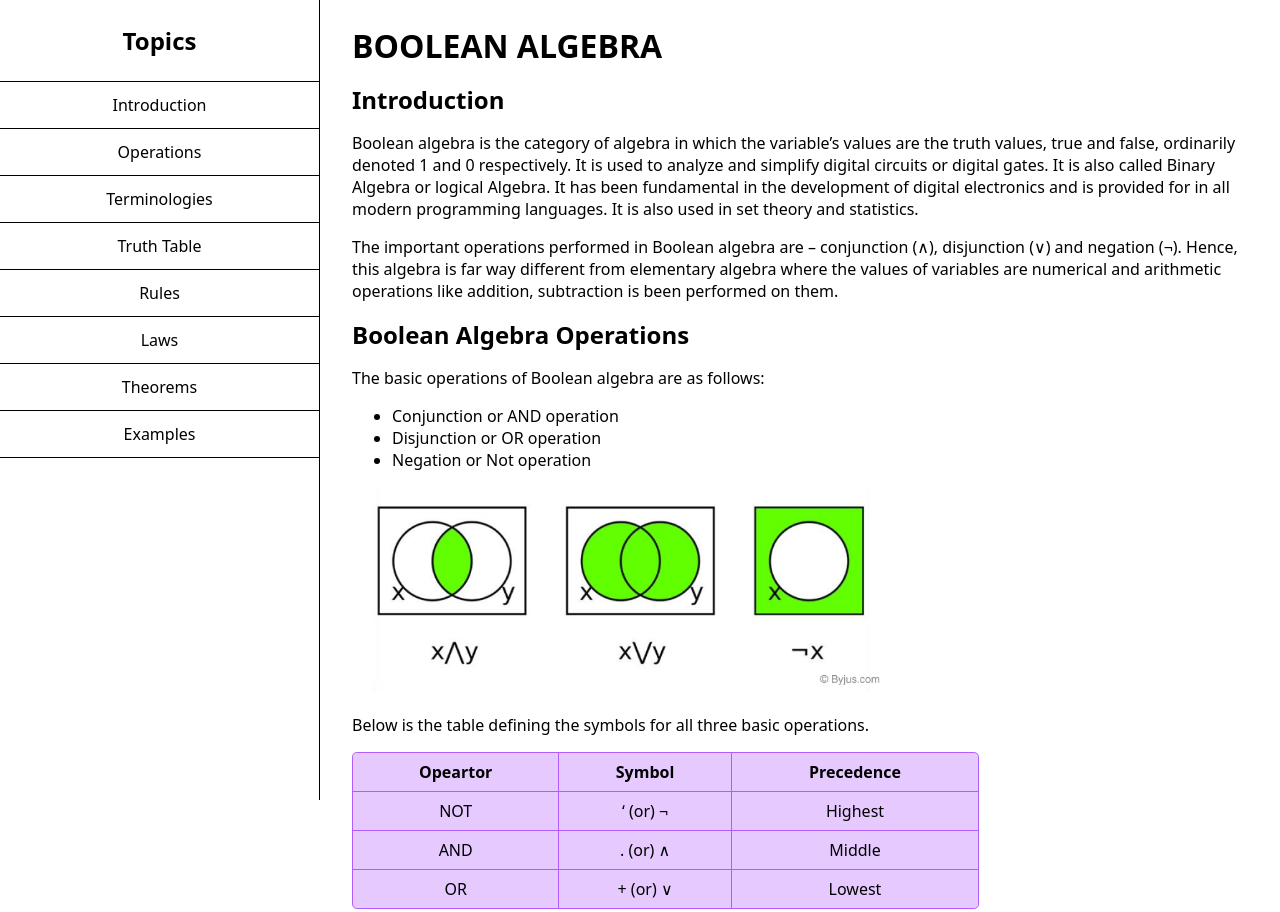
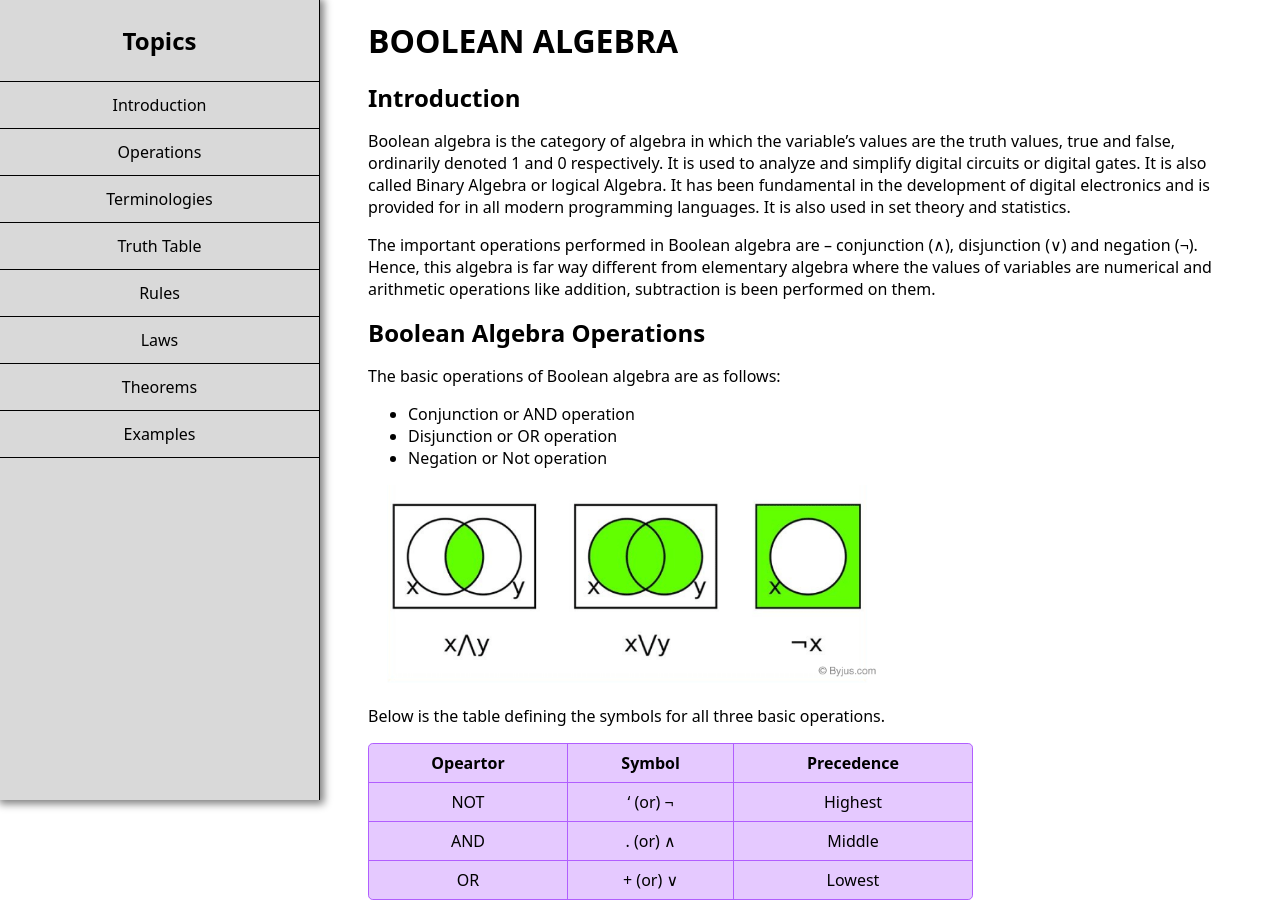
Before and after one commit to Karan2721/HTML-CSS-Basics, a plain HTML site: page technical-documentation/index.html in a window 1280 px wide. Shown: the top 912 px of the page. Drawn offline with Linux system fonts and the light colour scheme.

Commit message:
added styling to technical documentation

```diff
--- a/technical-documentation/styles.css
+++ b/technical-documentation/styles.css
@@ -3,11 +3,8 @@ body{
     padding: 0;
     font-family: system-ui, -apple-system, BlinkMacSystemFont, 'Segoe UI', Roboto, Oxygen, Ubuntu, Cantarell, 'Open Sans', 'Helvetica Neue', sans-serif
 }
-hr{
-    margin: 0;
-    color: black;
-}
 .sidebar{
+    background-color: rgb(217, 217, 217);
     box-sizing: border-box;
     position: fixed;
     margin: 0;
@@ -17,10 +14,13 @@ hr{
     text-align: center;
     border-right: 0.1em solid black;
     overflow-y: auto;
+    box-shadow: 0.1em 0.1em 0.5em 0.15em grey;
 }
 .sidebar h2{
+    color: black;
     left:5.3em;
-    margin: 1em 0;
+    padding: 1em 0;
+    margin:0 0;
 }
 .sidebar ul{
     box-sizing: border-box;
@@ -29,7 +29,8 @@ hr{
     left: 0em;
     top:3em;
     padding-left: 0;
-    padding:0 0;
+    padding:0;
+    margin:0;
 }
 .sidebar ul li:first-child{
     border-top: 0.1em solid black;
@@ -55,13 +56,12 @@ hr{
     top:0;
     left:25%;
     width:75%;
-    padding: 0.5em 2em;
+    padding: 0em 3em;
 }
 .content h1{
     display: inline-block;
     margin:0;
-    padding-top: 0.5em;
-    padding-bottom: 0.5em;
+    padding: 0.6em 0;
 }
 .content h2{
     display: inline-block;
```
